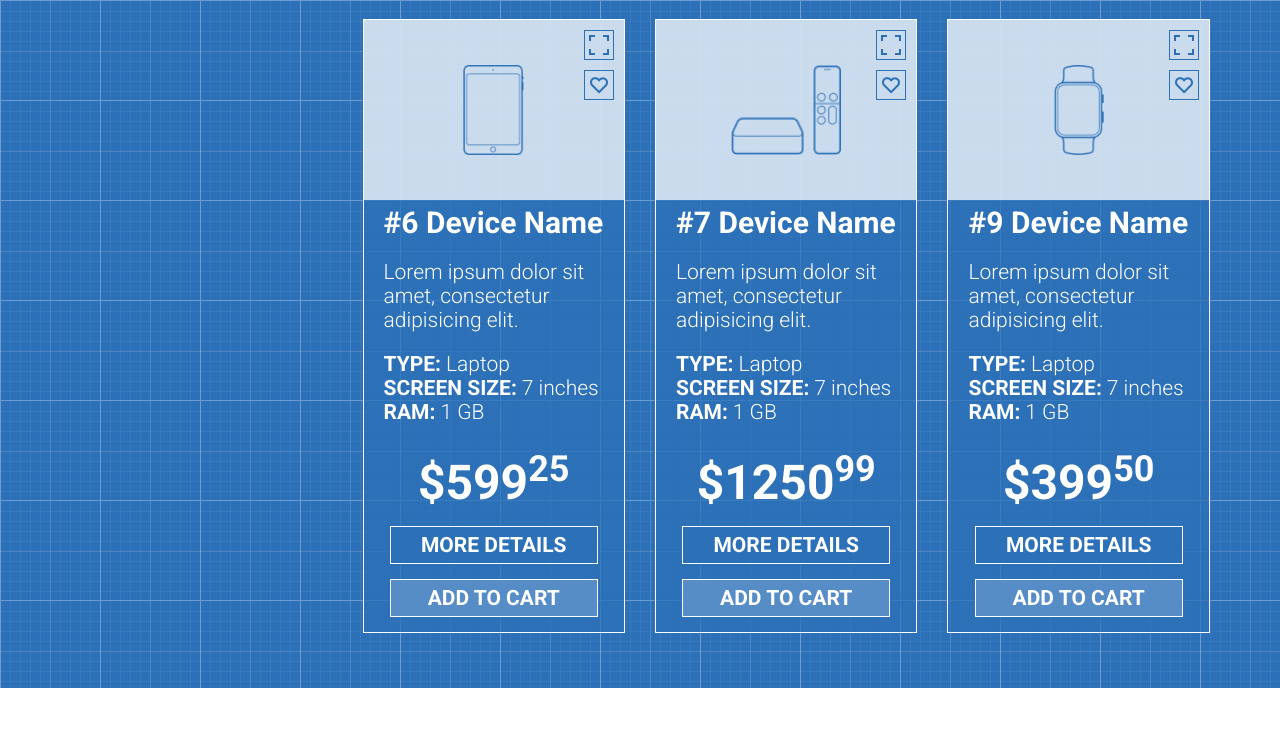
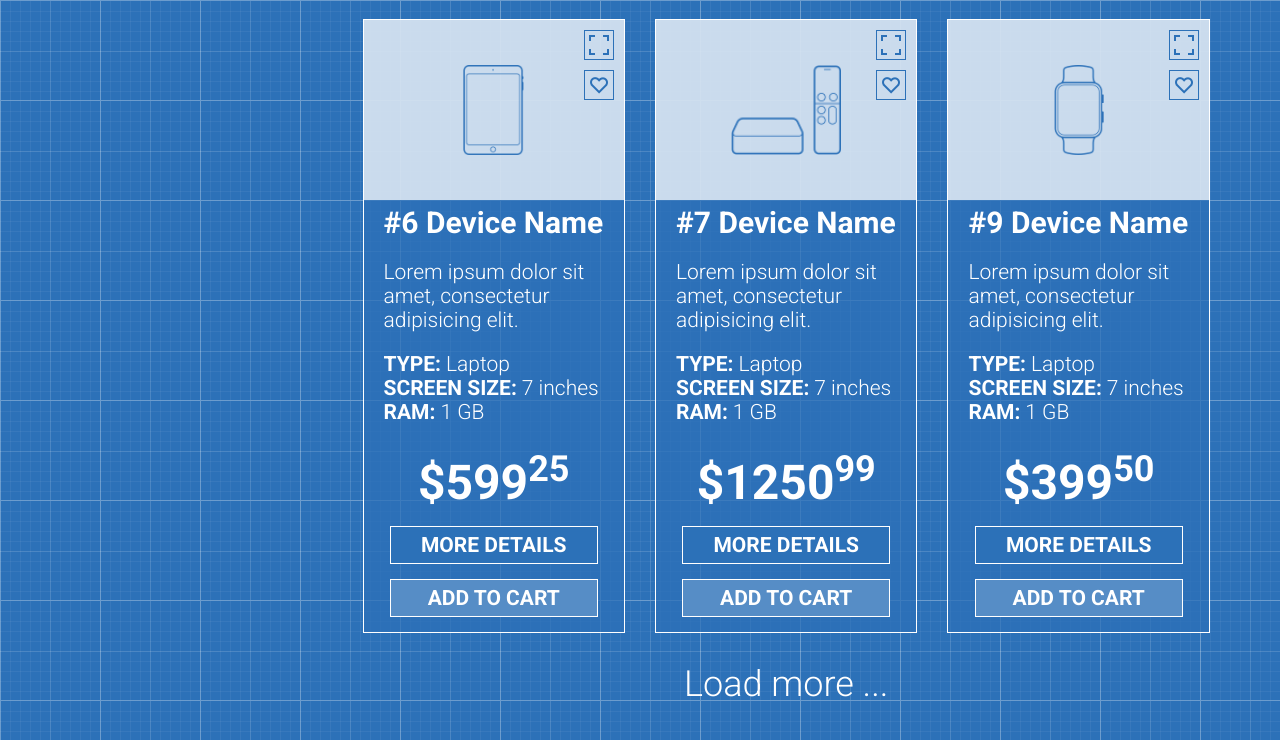
Before and after one commit to Zaytsewvk/Online-shop, a plain HTML site: page index.html in a window 1280 px wide. Shown: the part 1600-2340 px from the top of the page. Before the commit the page ends 2288 px from the top, so only its background shows below. Drawn offline with nearby package versions, Linux system fonts and the light colour scheme.

Commit message:
Added paragraph for load more and aligned center and color white.

```diff
--- a/index.html
+++ b/index.html
@@ -426,6 +426,11 @@
 								</div>
 							</div>
 						</div>
+
+						<div class="col-md-12">
+							<p class="text-center text-load">Load more ...</p>
+						</div>
+
 					</div>
 
 				</div>
--- a/style.css
+++ b/style.css
@@ -270,3 +270,7 @@ button + .caret {
 	height: 15px;
 	display: inline-block;
 }
+.text-load {
+	color: #fff;
+	font: 300 36px Roboto;
+}
```
